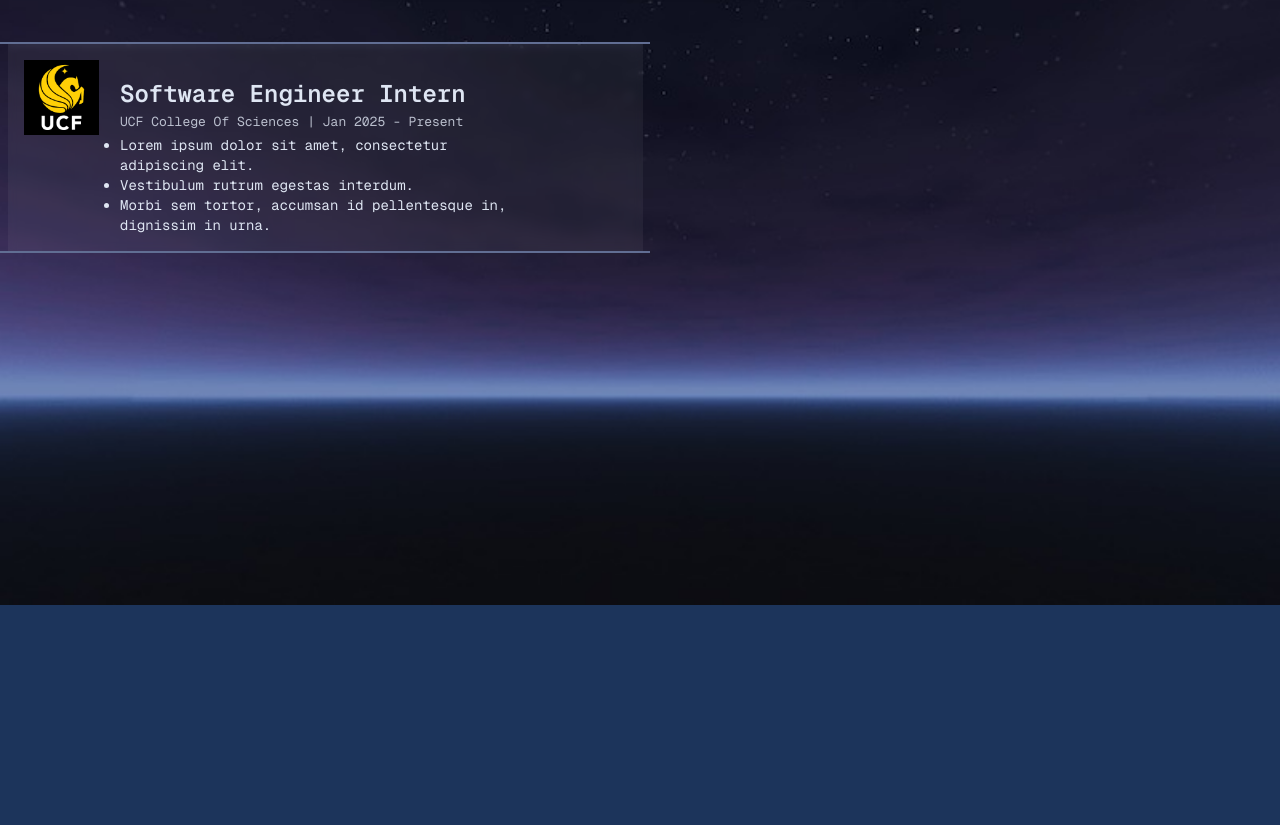
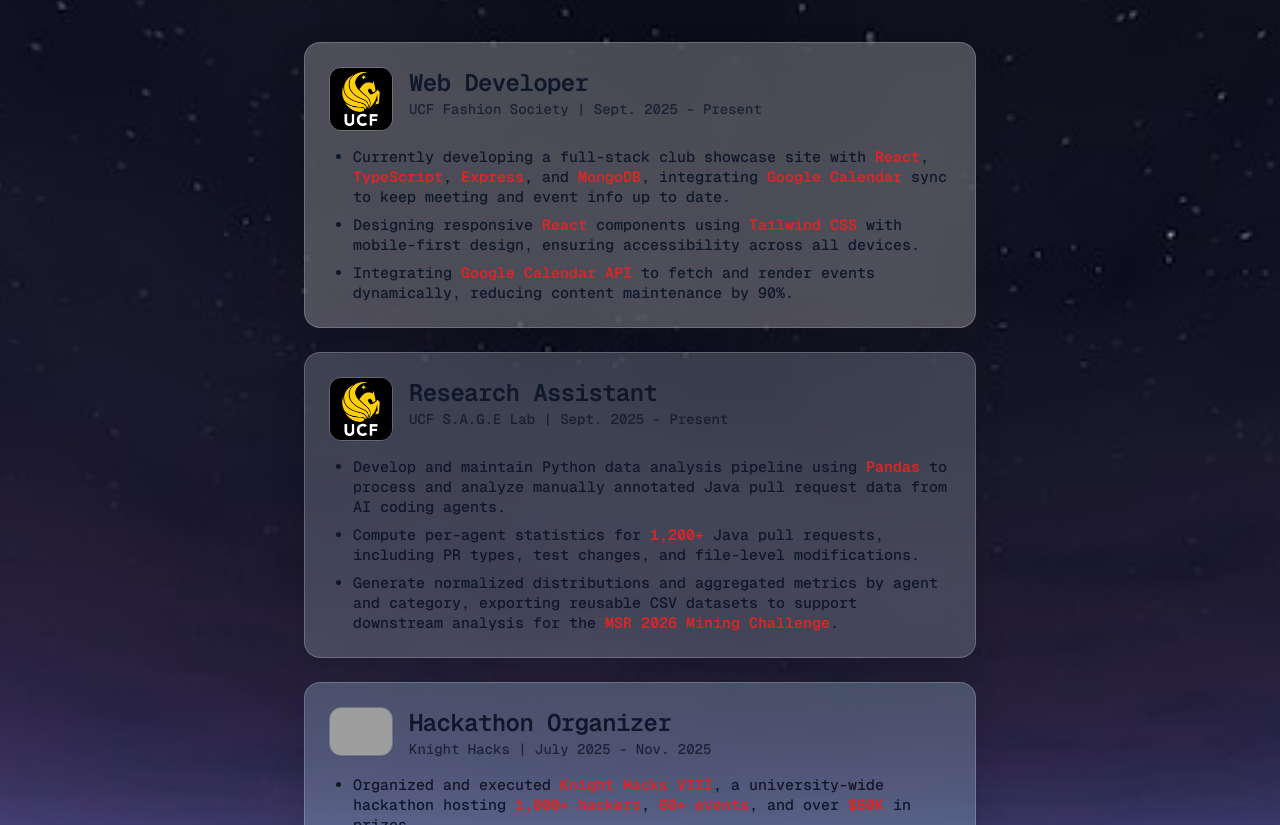
Before and after one commit to carloselopezjr/Portfolio, a Next.js app: page /about in a window 1280 px wide. Shown: the part 195-1020 px from the top of the page. Before the commit the page ends 800 px from the top, so only its background shows below. Built offline with nearby package versions, Linux system fonts and the light colour scheme; grey boxes are pictures that could not be loaded.

Commit message:
experience containers sm better + keyword bold

```diff
--- a/src/app/(main)/components/backgrounds/bg.tsx
+++ b/src/app/(main)/components/backgrounds/bg.tsx
@@ -15,7 +15,7 @@
     : "";
 
     return ( //                                                                         change min-h value to fix weird scroll later
-        <div className={` text-[#dfe6f3] antialiased ${background} bg-cover bg-center min-h-full w-full bg-no-repeat `}>
+        <div className={` text-[#dfe6f3] antialiased ${background} bg-cover bg-center min-h-screen w-full bg-no-repeat `}>
             {children}
         </div>
     )
--- a/src/app/(main)/components/experiencebox/ebox.tsx
+++ b/src/app/(main)/components/experiencebox/ebox.tsx
@@ -1,97 +1,125 @@
 import Image from "next/image";
 import { motion } from "motion/react";
 
-// Bold keywords in the future
 const experience = [
+  {
+    name: "Web Developer",
+    img: "/images/ucf.webp",
+    company: "UCF Fashion Society",
+    date: "Sept. 2025 - Present",
+    sentenceOne: "Currently developing a full-stack club showcase site with React, TypeScript, Express, and MongoDB, integrating Google Calendar sync to keep meeting and event info up to date.",
+    sentenceTwo: "Designing responsive React components using Tailwind CSS with mobile-first design, ensuring accessibility across all devices.",
+    sentenceThree: "Integrating Google Calendar API to fetch and render events dynamically, reducing content maintenance by 90%.",
+    bg: "bg-white/25",
+  },
   {
     name: "Research Assistant",
     img: "/images/ucf.webp",
     company: "UCF S.A.G.E Lab",
-    date: "September 2025 - Present",
-    description: "As part of my research, I’ve been exploring how AI coding agents are used in open-source software development by analyzing over 20,000 pull requests across 500+ repositories. Through data analysis and hands-on review of commits, I’ve found it really interesting to see how developers actually collaborate with AI tools in real projects!",
+    date: "Sept. 2025 - Present",
+    sentenceOne: "Develop and maintain Python data analysis pipeline using Pandas to process and analyze manually annotated Java pull request data from AI coding agents.",
+    sentenceTwo: "Compute per-agent statistics for 1,200+ Java pull requests, including PR types, test changes, and file-level modifications.",
+    sentenceThree: "Generate normalized distributions and aggregated metrics by agent and category, exporting reusable CSV datasets to support downstream analysis for the MSR 2026 Mining Challenge.",
+    bg: "bg-sky-100/20"
   },
   {
     name: "Hackathon Organizer",
     img: "/images/knighthacks.jpg",
     company: "Knight Hacks",
-    date: "July 2025 - Present",
-    description: "Over the summer, I joined the Knight Hacks team as a Hackathon Organizer, becoming the Collaborations Liaison where I serve as the main point of contact for RSOs and help plan Knight Hacks VIII — a hackathon that brings together over 1,000 participants. In this role, I work closely with officers across 10+ student organizations to organize workshops, manage logistics, and foster collaboration within the CECS community, building connections that strengthen UCF’s growing tech ecosystem."
+    date: "July 2025 - Nov. 2025",
+    sentenceOne: "Organized and executed Knight Hacks VIII, a university-wide hackathon hosting 1,000+ hackers, 60+ events, and over $60K in prizes.",
+    sentenceTwo: "Partnered with 10+ registered student organizations, coordinating workshops and event logistics to strengthen campus collaboration and engagement.",
+    sentenceThree: "Fostered lasting collaborations through co-hosted workshops and socials, laying the groundwork for future cross-organizational events at UCF.",
+    bg: "bg-sky-200/25"
   },
   {
     name: "Research Assistant",
     img: "/images/adc.png",
     company: "UCF Analytics, Decision, and Control Research Lab",
-    date: "March 2025 - August 2025",
-    description:
-      "At the ADC Research Lab at UCF, I developed an addon for Microsoft Flight Simulator that integrated real-world flight data to simulate past flight paths for analysis and research into flight behavior. The project involved building a Windows application in C# using the SimConnect API to interface with the simulator, enabling aircraft repositioning, AI plane spawning, and dynamic coordinate updates for accurate visual replay of flight events.",
-  },
-  {
-    name: "Project Launch First Place Winner",
-    img: "/images/knighthacks.jpg",
-    company: "Knight Hacks Project Launch",
-    date: "January 2025 - April 2025",
-    description: "During spring semester I participated in Knight Hack's Project Launch, a program designed to help students develop their own projects. Here, my team won for our project Kmodo, a platform that aims to streamline hackathon organization and participation.",
-  },
-  {
-    name: "Best App Dev Award Winner",
-    img: "/images/bitcamp.png",
-    company: "Bitcamp",
-    date: "April 2025",
-    description: "This April, I traveled to Maryland to participate in Bitcamp, a hackathon at the University of Maryland. I was awarded Best App Dev for my team project Riffs, a creative music app that allows users to hum a melody, convert it into guitar tabs, edit it, and jam out in a Guitar Hero-style game-play experience.",
-  },
-  {
-    name: "Undergraduate Student",
-    img: "/images/ucf.webp",
-    company: "University of Central Florida",
-    date: "August 2024 - Present",
-    description: "Currently in my second year of undergraduate studies at the University of Central Florida.",
+    date: "March 2025 - Aug. 2025",
+    sentenceOne: "Developed a C#/.NET application integrating with the SimConnect API to control Microsoft Flight Simulator, enabling external command of aircraft positioning and event-driven state updates.",
+    sentenceTwo: "Implemented AI-controlled aircraft spawning with deterministic position updates to support simulation scenarios.",
+    sentenceThree: "Optimized SimConnect backend to ensure stable event handling and dynamic coordinate updates, enhancing simulator interaction reliability and efficiency by 60%.",
+    bg: "bg-sky-300/25"
   },
 ];
 
-// To test out new layout, i am lazy right now
-const temp = [
-  {
-    name: "Software Engineer Intern",
-    img: "/images/ucf.webp",
-    company: "UCF College Of Sciences",
-    date: "Jan 2025 - Present",
-    sentenceOne: "Lorem ipsum dolor sit amet, consectetur adipiscing elit.",
-    sentenceTwo: "Vestibulum  rutrum egestas interdum.",
-    sentenceThree: "Morbi sem tortor, accumsan id pellentesque in,  dignissim in urna.",
-  }
-]
+const HIGHLIGHT_KEYWORDS = [
+  "React",
+  "TypeScript",
+  "Node.js",
+  "Express",
+  "MongoDB",
+  "Google Calendar",
+  "API",
+  "C#/.NET",
+  "SimConnect",
+  "Microsoft Flight Simulator",
+  "Tailwind CSS",
+  "Knight Hacks VIII",
+  "10+",
+  "1,000+ hackers",
+  "60+ events",
+  "$60K",
+  "Pandas",
+  "1,200+",
+  "MSR 2026 Mining Challenge",
+];
+
+const highlightKeywords = (text?: string) => {
+  if (!text) return text;
+  const escaped = HIGHLIGHT_KEYWORDS.map((keyword) =>
+    keyword.replace(/[.*+?^${}()|[\]\\]/g, "\\$&")
+  );
+  const parts = text.split(new RegExp(`(${escaped.join("|")})`, "gi"));
+  return parts.map((part, index) =>
+    HIGHLIGHT_KEYWORDS.some(
+      (keyword) => keyword.toLowerCase() === part.toLowerCase()
+    ) ? (
+      <span key={`${part}-${index}`} className="text-red-600 font-semibold">
+        {part}
+      </span>
+    ) : (
+      part
+    )
+  );
+};
 
 export default function ExperienceBox() {
   return (
-    <div className="justify-center items-center text-center ">
-      {temp.map((temp) => (
-        <div key={temp.name} className="border-t-2 border-b-2 w-[650px] border-[#616E93] transition-all duration-300 ease-in-out text-left">
-          <div className="bg-white/5 backdrop-blur-sm p-4 w-[635px] ml-2">
-            <div className="grid grid-cols-2 w-48">
+    // Play around with font-med vs no
+    <div className="font-medium flex flex-col items-center text-center text-slate-900 px-3 sm:px-4 gap-6">
+      {experience.map((item) => (
+        <div
+          key={item.company}
+          className={`w-full max-w-xl sm:max-w-2xl border border-white/20 ${item.bg} backdrop-blur-lg rounded-2xl shadow-[0_8px_30px_rgba(0,0,0,0.12)] transition-all duration-300 ease-in-out text-left`}
+        >
+          <div className="p-4 sm:p-6">
+            <div className="flex flex-col sm:flex-row sm:items-start gap-3 sm:gap-4">
               <Image
-                src={temp.img}
-                alt={temp.name}
-                width={75}
-                height={75}
-                className=""
+                src={item.img}
+                alt={item.name}
+                width={64}
+                height={64}
+                className="rounded-xl border border-white/20 shadow-sm"
               />
-              <div className="min-w-[500px] mt-4">
-                <h1 className="font-semibold text-[24px]">{temp.name}</h1>
-                <h2 className="text-[13px] opacity-80">{temp.company} | {temp.date}</h2>
+              <div className="flex-1">
+                <h1 className="font-semibold text-lg sm:text-xl md:text-2xl tracking-tight">
+                  {item.name}
+                </h1>
+                <h2 className="text-[11px] sm:text-xs md:text-sm opacity-80">
+                  {item.company} | {item.date}
+                </h2>
               </div>
-              <div />
             </div>
-            <ul className="list-outside list-disc ml-24 w-[400px]">
-              <li className="text-sm">{temp.sentenceOne}</li>
-              <li className="text-sm">{temp.sentenceTwo}</li>
-              <li className="text-sm">{temp.sentenceThree}</li>
+            <ul className="mt-4 list-outside list-disc pl-5 sm:pl-6 space-y-1.5 sm:space-y-2 text-[13px] sm:text-sm md:text-[15px] leading-relaxed">
+              {item.sentenceOne && <li>{highlightKeywords(item.sentenceOne)}</li>}
+              {item.sentenceTwo && <li>{highlightKeywords(item.sentenceTwo)}</li>}
+              {item.sentenceThree && <li>{highlightKeywords(item.sentenceThree)}</li>}
             </ul>
           </div>
         </div>
       ))}
-      <div className="w-[50vw]">
-
-      </div>
     </div>
   );
 }
--- a/src/app/(main)/components/skillbox/sbox.tsx
+++ b/src/app/(main)/components/skillbox/sbox.tsx
@@ -19,7 +19,7 @@
   { name: "React", icon: "images/react.svg" },
   { name: "Next.js", icon: "images/nextjs.svg" },
   { name: "Tailwind CSS", icon: "images/tailwind.svg" },
-  { name: ".Net", icon: "images/NET.svg" },
+  { name: ".NET", icon: "images/NET.svg" },
   { name: "Node.js", icon: "images/node.svg" },
   { name: "Vite", icon: "images/vite.svg" },
   { name: "Three.js", icon: "images/threejs.svg" },
--- a/src/app/(main)/experience/page.tsx
+++ b/src/app/(main)/experience/page.tsx
@@ -7,8 +7,8 @@
   return (
     <div>
       <div className="lg:m-8 lg:p-4 text-center">
-        <h1 className="m-6 lg:m-0 text-4xl font-bold underline underline-offset-2 decoration-[#e0eef8] mb-4 drop-shadow-[0_1px_4px_rgba(0,0,0,0.45)]">
-          <Typewriter words={["Leadership and Experience"]} loop={1} typeSpeed={85} />
+        <h1 className="m-6 lg:m-0 text-4xl text-black font-bold underline underline-offset-2  mb-4">
+          <Typewriter words={["leadership and experience"]} loop={1} typeSpeed={85} />
         </h1>
       </div>
       <ExperienceBox />
--- a/src/app/(main)/projects/page.tsx
+++ b/src/app/(main)/projects/page.tsx
@@ -9,9 +9,9 @@
 export default function Projects() {
     return (
         <div>
-        <div className="m-8 text-white justify-center text-center">
-            <h1 className="m-6 lg:m-0 font-cinzel text-4xl font-bold underline underline-offset-4 decoration-white drop-shadow-[0_1px_4px_rgba(0,0,0,0.45)]">
-                <Typewriter words = {["Projects"]} loop={1} typeSpeed={85} />
+        <div className="m-8 text-white justify-center text-center ">
+            <h1 className="m-6 lg:m-0 text-4xl font-bold underline underline-offset-4">
+                <Typewriter words = {["projects"]} loop={1} typeSpeed={85} />
             </h1>
             <h2 className="mt-4 text-xs text-center "> {/* Uhhh maybe */}
                 Lorem ipsum dolor sit amet, consectetur adipiscing elit, sed do eiusmod tempor incididunt ut labore et dolore magna aliqua. Ut enim ad minim veniam, quis nostrud exercitation ullamco laboris nisi ut aliquip ex ea commodo consequat.
--- a/src/app/(main)/skills/page.tsx
+++ b/src/app/(main)/skills/page.tsx
@@ -8,7 +8,7 @@
   return (
     <div>
     <div className=" justify-center text-center lg:p-4 lg:mt-8">
-      <h1 className="m-6 lg:m-0 text-4xl font-bold underline underline-offset-4 drop-shadow-[0_1px_4px_rgba(0,0,0,0.45)]">
+      <h1 className="m-6 lg:m-0 text-4xl font-bold underline underline-offset-4">
         about me
       </h1>
       <div className="grid grid-cols-3">
```
